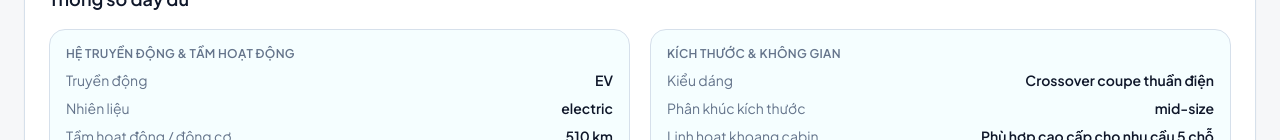
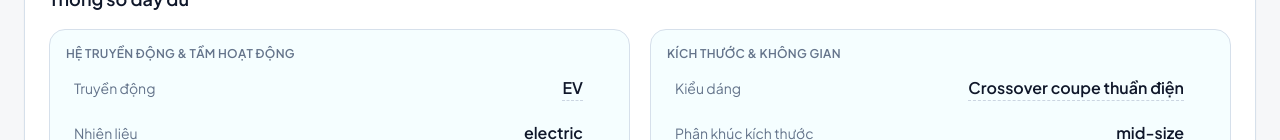
Before and after one commit to nghiatran0401/car-match, a React (Vite) app: page /vehicle/ec40 in a window 1280 px wide. Shown: the part 812-952 px from the top of the page. Built offline with nearby package versions, Linux system fonts and the light colour scheme.

Commit message:
fix build

```diff
--- a/src/pages/VehicleDetailPage.tsx
+++ b/src/pages/VehicleDetailPage.tsx
@@ -1,8 +1,8 @@
-import { useEffect, useMemo, useState, useRef } from 'react';
+import { useCallback, useEffect, useMemo, useState } from 'react';
 import { Link, useParams } from 'react-router-dom';
 import { vehicles } from '../data/vehicles';
 import { getVehicleGallery, getVehicleImageSources } from '../lib/vehicleMedia';
-import { buildSpecSections, type SpecContext } from '../lib/specSectionsForVehicle';
+import { buildSpecSections } from '../lib/specSectionsForVehicle';
 import { useCompare } from '../context/CompareContext';
 import { trackEvent } from '../lib/analytics';
 import { variantPriceMilVnd, variantsForVehicle } from '../lib/vehicleVariants';
@@ -19,7 +19,7 @@ import type { MerchantDealGuardrails } from '../types';
 import { useLanguage } from '../context/LanguageContext';
 import { localizeVehicle } from '../lib/localizedVehicle';
 import VehicleImage from '../components/VehicleImage';
-import InteractiveSpecItem from '../components/InteractiveSpecItem';
+import InteractiveSpecItem, { type SpecContext } from '../components/InteractiveSpecItem';
 
 interface ChatMessage {
   id: string;
@@ -100,6 +100,18 @@ export default function VehicleDetailPage() {
             `Give me a negotiation plan for ${vehicle.name} in my budget.`,
             `What are the biggest pros and trade-offs of ${vehicle.name} for my profile?`,
           ],
+    [language, vehicle.name],
+  );
+
+  const handleSpecClick = useCallback(
+    (ctx: SpecContext) => {
+      const q =
+        language === 'vi'
+          ? `Hãy giải thích về "${ctx.label}: ${ctx.value}" trên ${vehicle.name}.`
+          : `Please explain "${ctx.label}: ${ctx.value}" on the ${vehicle.name}.`;
+      setChatInput(q);
+      document.getElementById('vehicle-ai-chat')?.scrollIntoView({ behavior: 'smooth', block: 'nearest' });
+    },
     [language, vehicle.name],
   );
 
@@ -262,7 +274,7 @@ export default function VehicleDetailPage() {
             </div>
           </div>
 
-          <aside className="surface-muted flex h-[520px] min-h-[520px] flex-col overflow-hidden p-3 sm:p-4">
+          <aside id="vehicle-ai-chat" className="surface-muted flex h-[520px] min-h-[520px] flex-col overflow-hidden p-3 sm:p-4">
             <div className="mb-2">
               <p className="kicker">{t({ vi: 'AI đồng hành', en: 'AI copilot' })}</p>
               <p className="mt-1 text-sm font-semibold text-slate-900">
@@ -442,12 +454,24 @@ export default function VehicleDetailPage() {
             <div key={section.title} className="surface-muted p-4">
               <h3 className="text-xs font-semibold uppercase tracking-wide text-slate-500">{section.title}</h3>
               <dl className="mt-2 space-y-2">
-                {section.rows.map(row => (
-                  <div key={row.label} className="flex justify-between gap-3 text-sm">
-                    <dt className="text-slate-500">{row.label}</dt>
-                    <dd className="text-right font-semibold text-slate-900">{row.value}</dd>
-                  </div>
-                ))}
+                {section.rows.map(row =>
+                  row.isInteractive && row.specKey && row.category ? (
+                    <InteractiveSpecItem
+                      key={`${section.title}-${row.label}`}
+                      label={row.label}
+                      value={row.value}
+                      specKey={row.specKey}
+                      category={row.category}
+                      vehicleId={vehicle.id}
+                      onSpecClick={handleSpecClick}
+                    />
+                  ) : (
+                    <div key={row.label} className="flex justify-between gap-3 text-sm">
+                      <dt className="text-slate-500">{row.label}</dt>
+                      <dd className="text-right font-semibold text-slate-900">{row.value}</dd>
+                    </div>
+                  ),
+                )}
               </dl>
             </div>
           ))}
```
Also changed, not shown: 2 other files (tests, documents, lock files or other folders).
